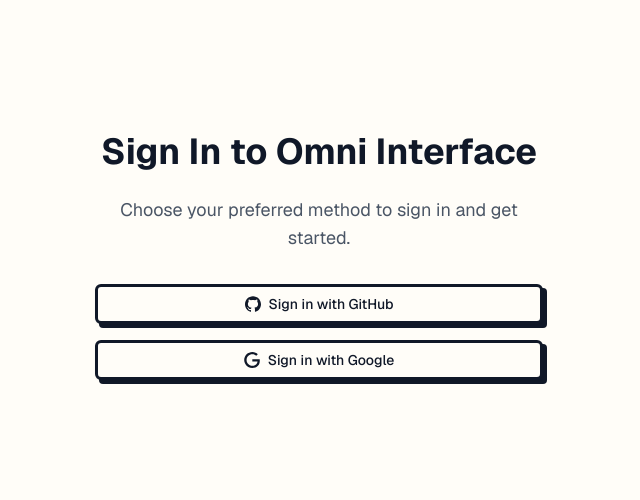
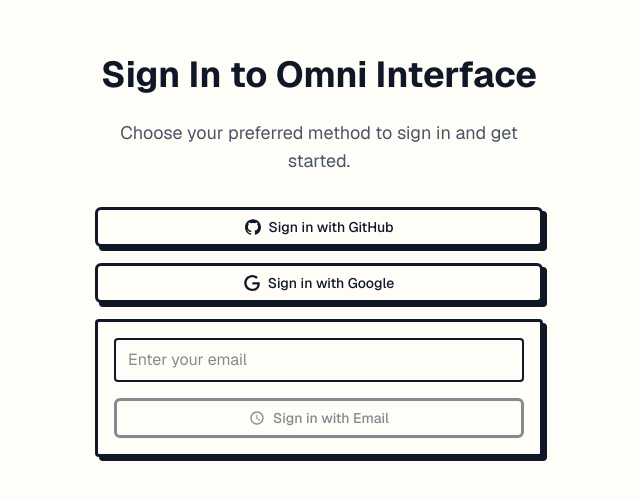
Before and after one commit to lspahija/blizzardberry, a Next.js app: page /login in a window 1280 px wide. Shown: the part 144-644 px from the top of the page, without its empty margins (321-961 px from the left). Built offline with nearby package versions, Linux system fonts and the light colour scheme; no server answers.

Commit message:
customized auth email

```diff
--- a/src/app/(main)/login/page.tsx
+++ b/src/app/(main)/login/page.tsx
@@ -9,6 +9,9 @@
 export default function LoginPage() {
   const [isGitHubLoading, setIsGitHubLoading] = useState(false);
   const [isGoogleLoading, setIsGoogleLoading] = useState(false);
+  const [isResendLoading, setIsResendLoading] = useState(false);
+  const [email, setEmail] = useState('');
+  const [error, setError] = useState('');
 
   const containerVariants = {
     hidden: { opacity: 0, y: 20 },
@@ -24,21 +27,50 @@
     visible: { opacity: 1, y: 0, transition: { duration: 0.5 } },
   };
 
+  const errorVariants = {
+    hidden: { opacity: 0, height: 0 },
+    visible: { opacity: 1, height: 'auto', transition: { duration: 0.3 } },
+  };
+
+  const validateEmail = (email: string) => {
+    const emailRegex = /^[^\s@]+@[^\s@]+\.[^\s@]+$/;
+    return emailRegex.test(email);
+  };
+
   const handleGitHubSignIn = async () => {
     setIsGitHubLoading(true);
+    setError('');
     try {
       await signIn('github', { redirectTo: '/dashboard' });
     } catch (error) {
       setIsGitHubLoading(false);
+      setError('Failed to sign in with GitHub. Please try again.');
     }
   };
 
   const handleGoogleSignIn = async () => {
     setIsGoogleLoading(true);
+    setError('');
     try {
       await signIn('google', { redirectTo: '/dashboard' });
     } catch (error) {
       setIsGoogleLoading(false);
+      setError('Failed to sign in with Google. Please try again.');
+    }
+  };
+
+  const handleResendSignIn = async () => {
+    setError('');
+    if (!validateEmail(email)) {
+      setError('Please enter a valid email address.');
+      return;
+    }
+    setIsResendLoading(true);
+    try {
+      await signIn('resend', { email, redirectTo: '/dashboard' });
+    } catch (error) {
+      setIsResendLoading(false);
+      setError('Failed to send sign-in email. Please try again.');
     }
   };
 
@@ -63,13 +95,23 @@
           Choose your preferred method to sign in and get started.
         </motion.p>
         <motion.div className="flex flex-col space-y-4" variants={itemVariants}>
+          {error && (
+            <motion.div
+              className="text-red-600 text-sm"
+              variants={errorVariants}
+              initial="hidden"
+              animate="visible"
+            >
+              {error}
+            </motion.div>
+          )}
           <div className="relative">
             <div className="absolute inset-0 bg-gray-900 rounded translate-x-1 translate-y-1"></div>
             <Button
               size="lg"
               className="relative w-full bg-[#FFFDF8] text-gray-900 border-[3px] border-gray-900 hover:-translate-y-0.5 hover:-translate-x-0.5 transition-transform flex items-center justify-center"
               onClick={handleGitHubSignIn}
-              disabled={isGitHubLoading || isGoogleLoading}
+              disabled={isGitHubLoading || isGoogleLoading || isResendLoading}
             >
               <div className="flex items-center">
                 {isGitHubLoading ? (
@@ -97,7 +139,7 @@
               size="lg"
               className="relative w-full bg-[#FFFDF8] text-gray-900 border-[3px] border-gray-900 hover:-translate-y-0.5 hover:-translate-x-0.5 transition-transform flex items-center justify-center"
               onClick={handleGoogleSignIn}
-              disabled={isGitHubLoading || isGoogleLoading}
+              disabled={isGitHubLoading || isGoogleLoading || isResendLoading}
             >
               <div className="flex items-center">
                 {isGoogleLoading ? (
@@ -119,6 +161,54 @@
               </div>
             </Button>
           </div>
+          <div className="relative">
+            <div className="absolute inset-0 bg-gray-900 rounded translate-x-1 translate-y-1"></div>
+            <div className="relative w-full bg-[#FFFDF8] border-[3px] border-gray-900 rounded p-4 flex flex-col space-y-4">
+              <input
+                type="email"
+                id="email-resend"
+                name="email"
+                value={email}
+                onChange={(e) => {
+                  setEmail(e.target.value);
+                  setError('');
+                }}
+                placeholder="Enter your email"
+                className="w-full px-3 py-2 text-gray-900 bg-[#FFFDF8] border-[2px] border-gray-900 rounded focus:outline-none focus:ring-2 focus:ring-gray-900"
+                disabled={isGitHubLoading || isGoogleLoading || isResendLoading}
+              />
+              <Button
+                size="lg"
+                className="w-full bg-[#FFFDF8] text-gray-900 border-[3px] border-gray-900 hover:-translate-y-0.5 hover:-translate-x-0.5 transition-transform flex items-center justify-center"
+                onClick={handleResendSignIn}
+                disabled={
+                  isGitHubLoading ||
+                  isGoogleLoading ||
+                  isResendLoading ||
+                  !email
+                }
+              >
+                <div className="flex items-center">
+                  {isResendLoading ? (
+                    <Loader2 className="w-5 h-5 mr-2 animate-spin" />
+                  ) : (
+                    <svg
+                      role="img"
+                      className="w-5 h-5 mr-2"
+                      viewBox="0 0 24 24"
+                      fill="currentColor"
+                      xmlns="http://www.w3.org/2000/svg"
+                    >
+                      <path d="M12 2C6.48 2 2 6.48 2 12s4.48 10 10 10 10-4.48 10-10S17.52 2 12 2zm0 18c-4.41 0-8-3.59-8-8s3.59-8 8-8 8 3.59 8 8-3.59 8-8 8zm.5-13H11v6l5.25 3.15.75-1.23-4.5-2.67V7z" />
+                    </svg>
+                  )}
+                  <span>
+                    {isResendLoading ? 'Sending...' : 'Sign in with Email'}
+                  </span>
+                </div>
+              </Button>
+            </div>
+          </div>
         </motion.div>
       </motion.div>
     </div>
--- a/src/app/api/(main)/auth/[...nextauth]/route.ts
+++ b/src/app/api/(main)/auth/[...nextauth]/route.ts
@@ -1,2 +1,2 @@
-import { handlers } from '@/lib/auth';
+import { handlers } from '@/lib/auth/auth';
 export const { GET, POST } = handlers;
--- a/src/app/api/(main)/chatbots/[chatbotId]/actions/route.ts
+++ b/src/app/api/(main)/chatbots/[chatbotId]/actions/route.ts
@@ -1,6 +1,6 @@
 import { NextResponse } from 'next/server';
 import { Action } from '@/app/api/lib/model/action/baseAction';
-import { auth } from '@/lib/auth';
+import { auth } from '@/lib/auth/auth';
 import { chatbotAuth } from '@/app/api/lib/chatbotAuth';
 import { createAction, getActions } from '@/app/api/lib/actionStore';
 
--- a/src/app/api/(main)/chatbots/[chatbotId]/route.ts
+++ b/src/app/api/(main)/chatbots/[chatbotId]/route.ts
@@ -1,6 +1,6 @@
 import { NextResponse } from 'next/server';
 import { supabaseClient } from '@/app/api/lib/supabase';
-import { auth } from '@/lib/auth';
+import { auth } from '@/lib/auth/auth';
 import { Chatbot } from '@/app/api/lib/model/chatbot/chatbot';
 
 export async function GET(
--- a/src/app/api/(main)/chatbots/route.ts
+++ b/src/app/api/(main)/chatbots/route.ts
@@ -1,6 +1,6 @@
 import { NextResponse } from 'next/server';
 import { supabaseClient } from '@/app/api/lib/supabase';
-import { auth } from '@/lib/auth';
+import { auth } from '@/lib/auth/auth';
 import { Action } from '@/app/api/lib/model/action/baseAction';
 import { Chatbot } from '@/app/api/lib/model/chatbot/chatbot';
 
--- a/src/app/api/(main)/documents/list/route.ts
+++ b/src/app/api/(main)/documents/list/route.ts
@@ -1,5 +1,5 @@
 import { NextResponse } from 'next/server';
-import { auth } from '@/lib/auth';
+import { auth } from '@/lib/auth/auth';
 import { chatbotAuth } from '@/app/api/lib/chatbotAuth';
 import { supabaseClient } from '@/app/api/lib/supabase';
 
--- a/src/app/api/(main)/documents/route.ts
+++ b/src/app/api/(main)/documents/route.ts
@@ -3,7 +3,7 @@
 import { v4 as uuidv4 } from 'uuid';
 import { vectorStore } from '@/app/api/lib/embedding';
 import { RecursiveCharacterTextSplitter } from '@langchain/textsplitters';
-import { auth } from '@/lib/auth';
+import { auth } from '@/lib/auth/auth';
 import { chatbotAuth } from '@/app/api/lib/chatbotAuth';
 
 export async function POST(request: Request) {
--- a/src/app/api/(main)/documents/search/route.ts
+++ b/src/app/api/(main)/documents/search/route.ts
@@ -1,7 +1,7 @@
 import { NextResponse } from 'next/server';
 import { similaritySearch } from '@/app/api/lib/embedding';
 import { chatbotAuth } from '@/app/api/lib/chatbotAuth';
-import { auth } from '@/lib/auth';
+import { auth } from '@/lib/auth/auth';
 
 export async function POST(req: Request) {
   try {
--- a/src/lib/auth.ts
+++ /dev/null
@@ -1,12 +0,0 @@
-import NextAuth from 'next-auth';
-import GitHub from 'next-auth/providers/github';
-import Google from 'next-auth/providers/google';
-import { SupabaseAdapter } from '@auth/supabase-adapter';
-
-export const { handlers, signIn, signOut, auth } = NextAuth({
-  providers: [GitHub, Google],
-  adapter: SupabaseAdapter({
-    url: process.env.SUPABASE_URL,
-    secret: process.env.SUPABASE_SERVICE_ROLE_KEY,
-  }),
-});
--- /dev/null
+++ b/src/lib/auth/auth.ts
@@ -0,0 +1,13 @@
+import NextAuth from 'next-auth';
+import Resend from 'next-auth/providers/resend';
+import { sendVerificationRequest } from './email';
+
+export const { handlers, auth, signIn, signOut } = NextAuth({
+  providers: [
+    Resend({
+      apiKey: process.env.AUTH_RESEND_KEY,
+      from: process.env.AUTH_EMAIL_FROM,
+      sendVerificationRequest,
+    }),
+  ],
+});
--- /dev/null
+++ b/src/lib/auth/email.ts
@@ -0,0 +1,74 @@
+import type { EmailProviderSendVerificationRequestParams } from 'next-auth/providers/email';
+
+export async function sendVerificationRequest(
+  params: EmailProviderSendVerificationRequestParams
+) {
+  const { identifier: to, provider, url, theme } = params;
+  const { host } = new URL(url);
+
+  const res = await fetch('https://api.resend.com/emails', {
+    method: 'POST',
+    headers: {
+      Authorization: `Bearer ${provider.apiKey}`,
+      'Content-Type': 'application/json',
+    },
+    body: JSON.stringify({
+      from: provider.from,
+      to,
+      subject: `Sign in to ${host}`,
+      html: html({ url, host, theme }),
+      text: text({ url, host }),
+    }),
+  });
+
+  if (!res.ok) {
+    throw new Error('Resend error: ' + JSON.stringify(await res.json()));
+  }
+}
+
+function html({ url, host, theme }: { url: string; host: string; theme: any }) {
+  const escapedHost = host.replace(/\./g, '.'); // Zero-width space for visual clarity
+
+  const brandColor = '#1F2937'; // gray-900
+  const color = {
+    background: '#FFFDF8',
+    text: '#1F2937', // gray-900
+    mainBackground: '#FFFDF8',
+    buttonBackground: brandColor,
+    buttonBorder: brandColor,
+    buttonText: '#FFFDF8',
+  };
+
+  return `
+<!DOCTYPE html>
+<html lang="en">
+<head>
+  <meta charset="UTF-8">
+  <meta name="viewport" content="width=device-width, initial-scale=1.0">
+  <title>Sign in to ${escapedHost}</title>
+</head>
+<body style="background: ${color.background}; margin: 0; font-family: Helvetica, Arial, sans-serif;">
+  <div style="max-width: 600px; margin: 20px auto; background: ${color.mainBackground}; border-radius: 10px; border-width: 3px; border-style: solid; border-color: ${color.buttonBorder}; padding: 20px;">
+    <div style="text-align: center; font-size: 22px; color: ${color.text}; padding: 10px 0;">
+      Sign in to <strong>${escapedHost}</strong>
+    </div>
+    <div style="text-align: center; padding: 20px 0;">
+      <a href="${url}"
+         target="_blank"
+         style="display: inline-block; font-size: 18px; font-family: Helvetica, Arial, sans-serif; color: ${color.buttonText}; background: ${color.buttonBackground}; text-decoration: none; border-radius: 5px; padding: 10px 20px; border-width: 3px; border-style: solid; border-color: ${color.buttonBorder}; font-weight: bold;"
+         role="button">
+        Sign in
+      </a>
+    </div>
+    <div style="text-align: center; font-size: 16px; line-height: 22px; color: ${color.text}; padding: 0 0 10px;">
+      If you did not request this email, you can safely ignore it.
+    </div>
+  </div>
+</body>
+</html>
+`;
+}
+
+function text({ url, host }: { url: string; host: string }) {
+  return `Sign in to ${host}\n${url}\n\n`;
+}
--- a/src/middleware.ts
+++ b/src/middleware.ts
@@ -1,5 +1,5 @@
 import { NextRequest, NextResponse } from 'next/server';
-import { auth } from '@/lib/auth';
+import { auth } from '@/lib/auth/auth';
 
 export async function middleware(req: NextRequest) {
   const session = await auth();
```
Also changed, not shown: 1 other file (tests, documents, lock files or other folders).
